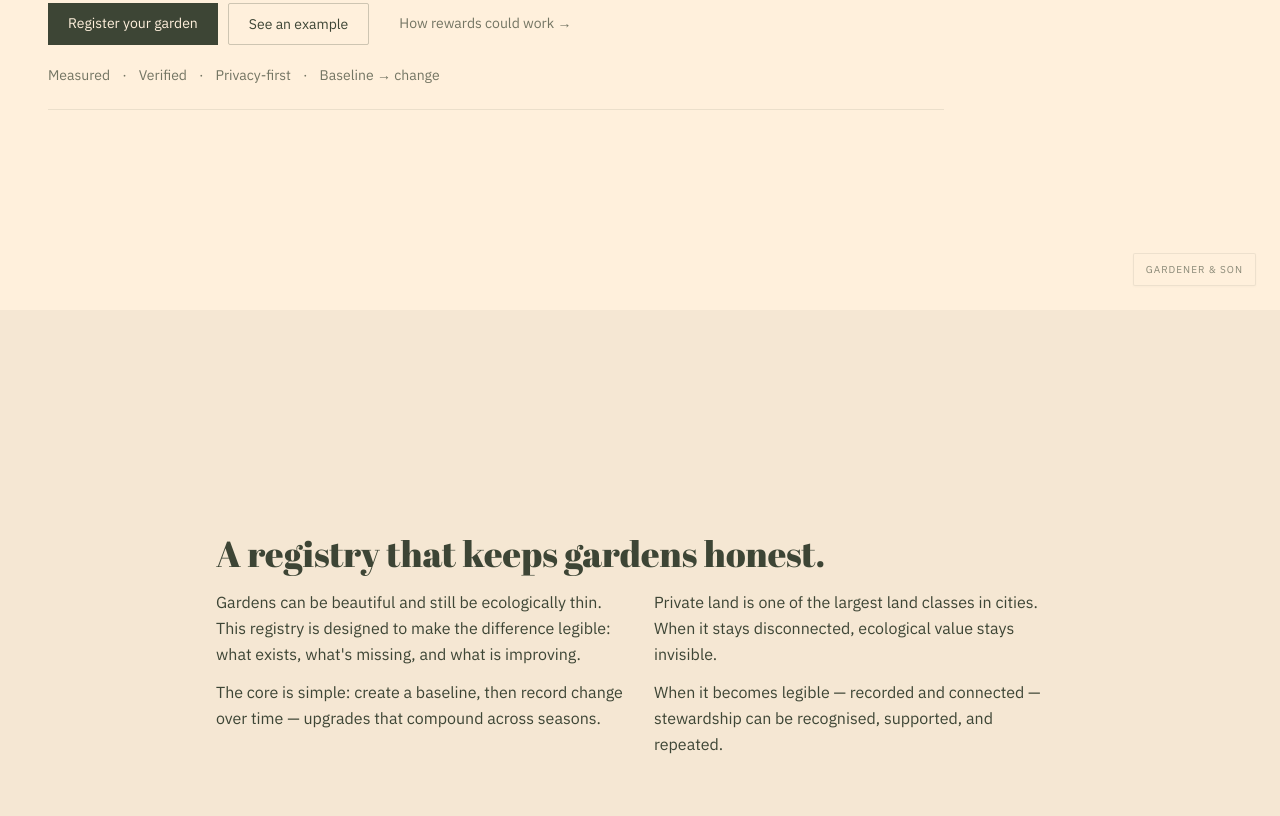
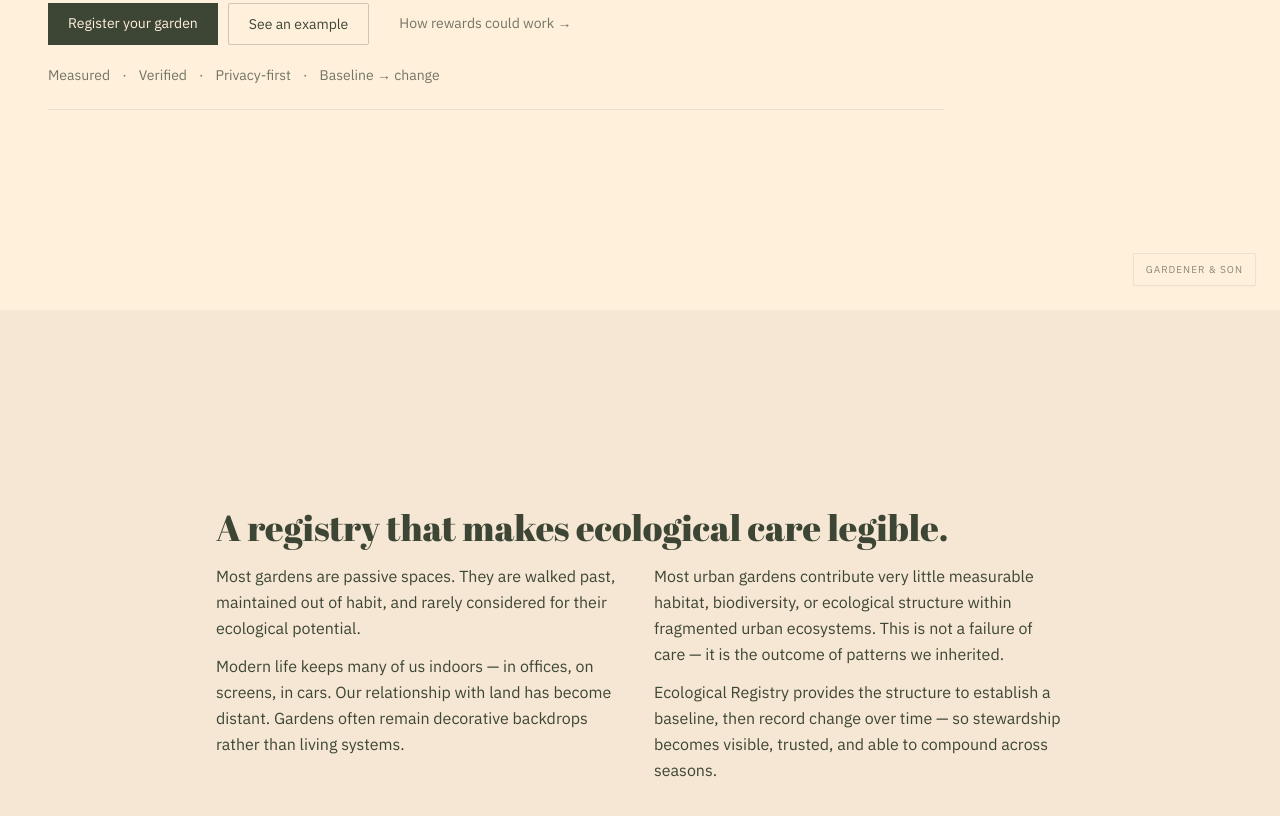
Before and after one commit to tinyforests/reg, a plain HTML site: page index.html in a window 1280 px wide. Shown: the part 490-1306 px from the top of the page. Drawn offline with nearby package versions, Linux system fonts and the light colour scheme.

Commit message:
Update index.html

```diff
--- a/index.html
+++ b/index.html
@@ -361,7 +361,7 @@
           </div>
 
           <h1 class="hero-title font-serif text-3xl md:text-5xl lg:text-6xl leading-[0.98] tracking-tight">
-            Turn private gardens into recognised ecological assets.
+            Recognise private gardens as ecological assets.
           </h1>
 
           <p class="text-base md:text-lg leading-relaxed mt-4 font-light muted max-w-3xl">
@@ -402,26 +402,29 @@
     <section id="about" class="screen">
       <div class="max-w-4xl mx-auto px-6 w-full">
         <h2 class="font-serif text-2xl md:text-3xl lg:text-4xl mb-4 leading-tight">
-          A registry that keeps gardens honest.
+          A registry that makes ecological care legible.
         </h2>
 
         <div class="grid md:grid-cols-2 gap-5 md:gap-7">
           <div class="space-y-3 text-base leading-relaxed">
             <p>
-              Gardens can be beautiful and still be ecologically thin. This registry is designed to make the difference legible:
-              what exists, what's missing, and what is improving.
+              Most gardens are passive spaces. They are walked past, maintained out of habit, and rarely considered for their
+              ecological potential.
             </p>
             <p>
-              The core is simple: create a baseline, then record change over time — upgrades that compound across seasons.
+              Modern life keeps many of us indoors — in offices, on screens, in cars. Our relationship with land has become distant.
+              Gardens often remain decorative backdrops rather than living systems.
             </p>
           </div>
 
           <div class="space-y-3 text-base leading-relaxed">
             <p>
-              Private land is one of the largest land classes in cities. When it stays disconnected, ecological value stays invisible.
+              Most urban gardens contribute very little measurable habitat, biodiversity, or ecological structure within fragmented
+              urban ecosystems. This is not a failure of care — it is the outcome of patterns we inherited.
             </p>
             <p>
-              When it becomes legible — recorded and connected — stewardship can be recognised, supported, and repeated.
+              Ecological Registry provides the structure to establish a baseline, then record change over time — so stewardship becomes
+              visible, trusted, and able to compound across seasons.
             </p>
           </div>
         </div>
```
